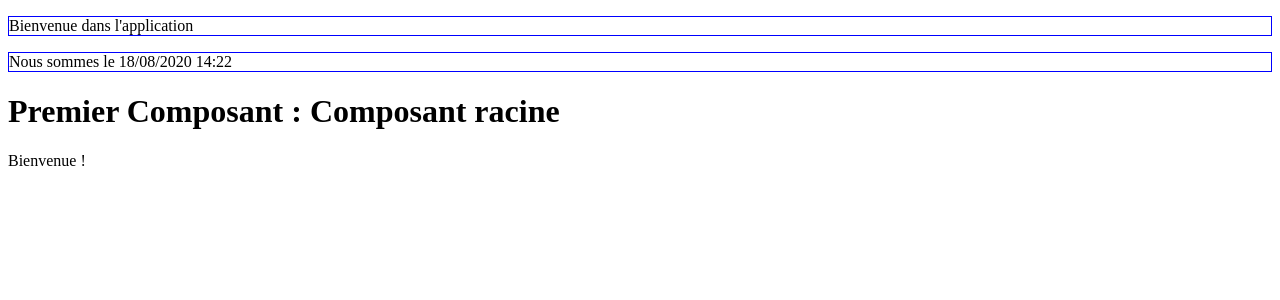
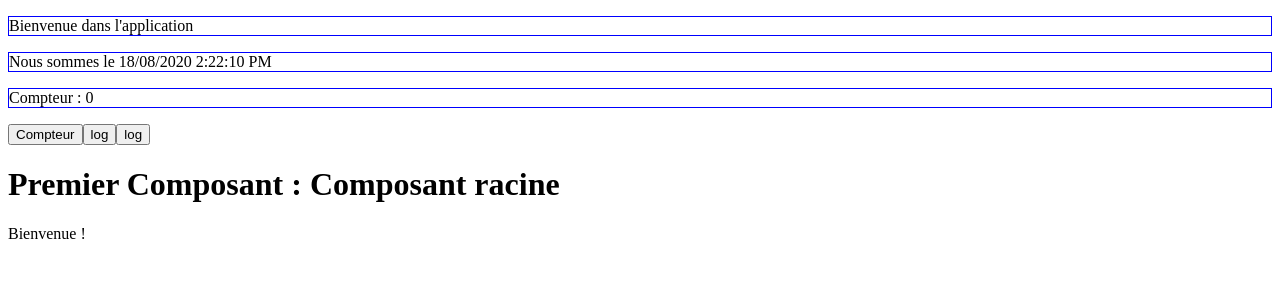
Before and after one commit to philippe-nat/angular-formation-0, an Angular app: page / in a window 1280 px wide. Shown: the top 300 px of the page. Built offline with nearby package versions, Linux system fonts and the light colour scheme.

Commit message:
fin premier composant

```diff
--- a/src/app/entete/entete.component.html
+++ b/src/app/entete/entete.component.html
@@ -1,2 +1,7 @@
 <p>Bienvenue dans l'application</p>
 <p>Nous sommes le {{afficheMomentActuel()}}</p>
+<p>Compteur : {{compteur}}</p>
+<!-- <p>Nous sommes le <span [textContent]="afficheMomentActuel()"></span></p> -->
+<button (click) = "incrementeCompteur()">Compteur </button>
+<button (click) = "logCompteur()">log</button>
+<button (click) = "logCoucou()">log</button>
--- a/src/app/entete/entete.component.ts
+++ b/src/app/entete/entete.component.ts
@@ -7,24 +7,31 @@ import { Component, OnInit } from '@angular/core';
   // styles:[`p {border:solid blue 1px}`]
 })
 export class EnteteComponent implements OnInit {
-  private readonly _aujourdhui:Date;
-  private readonly _aujourdhuiStr:string;
+  private readonly _aujourdhui: Date;
+  private readonly _aujourdhuiStr: string;
+  private _compteur: number;
 
-  get aujourdhui() {return this._aujourdhui;}
-  get aujourdhuiStr() {return this._aujourdhuiStr;}
+  get aujourdhui() { return this._aujourdhui; }
+  get aujourdhuiStr() { return this._aujourdhuiStr; }
+  get compteur() {return this._compteur;}
+  set compteur(val:number) {this._compteur = val;}
 
   constructor() {
+    this._compteur = 0;
     this._aujourdhui = new Date();
-    const options = {year:'numeric', month:'numeric', day:'numeric'};
+    const options = { year: 'numeric', month: 'numeric', day: 'numeric' };
     this._aujourdhuiStr = this._aujourdhui.toLocaleDateString('fr-FR', options);
   }
 
   ngOnInit(): void {
   }
 
-  public afficheMomentActuel():string {
-    let auj:Date = new Date();
-    let paf;
-    return auj.toLocaleDateString('fr-FR') +  " " + auj.getHours() + ":" + auj.getMinutes();
+  public afficheMomentActuel(): string {
+    let auj: Date = new Date();
+    return auj.toLocaleDateString('fr-FR') + " " + auj.toLocaleTimeString();
   }
+
+  public incrementeCompteur():void {this.compteur++;}
+  public logCompteur():void {console.log("compteur = ", this.compteur);}
+  public logCoucou():void {console.log("coucou");}
 }
```
